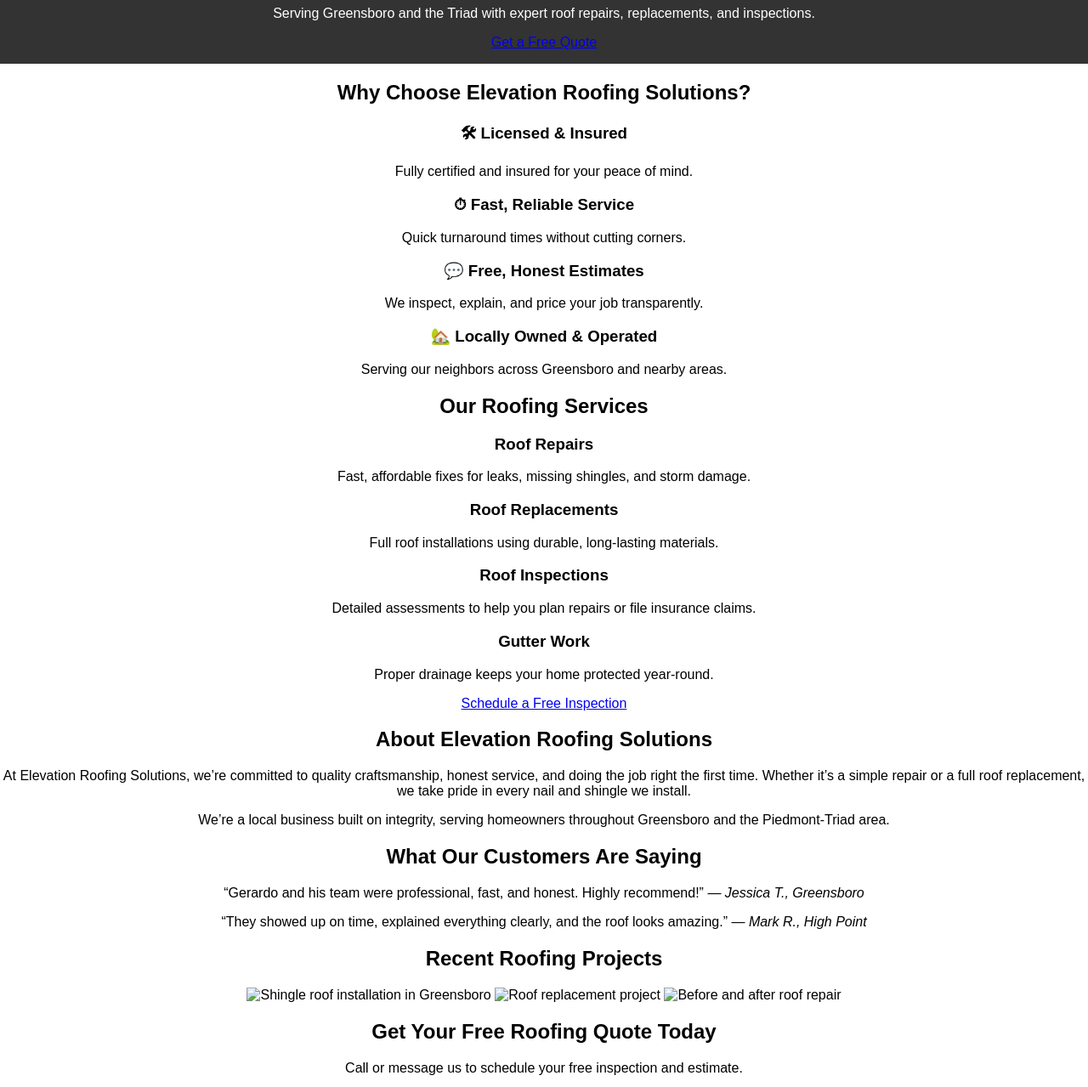
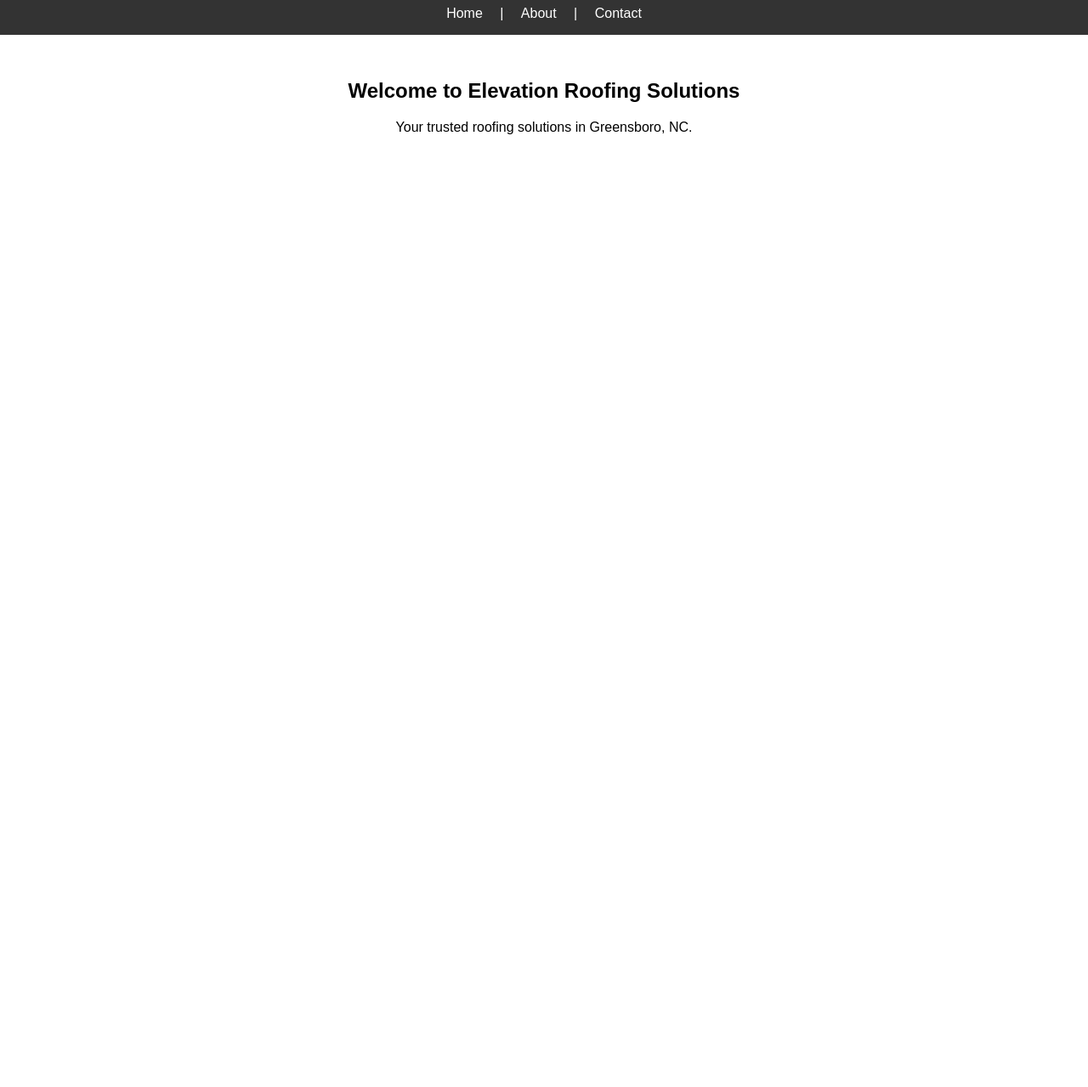
Before and after one commit to gerardojoseplata/elevation-roofing-site, a website: page index.html in a window 1280 px wide. Shown: the part 89-1368 px from the top of the page at 85% size. After the commit the page ends 800 px from the top, so only its background shows below. Drawn offline with Linux system fonts and the light colour scheme; files that its build step writes are made by us from their sources.

Commit message:
switched back layout

```diff
--- a/index.html
+++ b/index.html
@@ -2,113 +2,21 @@
 <html lang="en">
 <head>
     <meta charset="UTF-8">
-    <meta name="viewport" content="width=device-width, initial-scale=1.0">
-    <title>Elevation Roofing Solutions | Roofing Experts in Greensboro, NC</title>
-    <link rel="stylesheet" href="style.css">
+    <title>Elevation Roofing Solutions</title>
+    <link rel="stylesheet" href="css/style.css">
 </head>
 <body>
-
-    <!-- HERO SECTION -->
-    <header class="hero">
-        <h1>Reliable Roofing Solutions You Can Count On</h1>
-        <p>Serving Greensboro and the Triad with expert roof repairs, replacements, and inspections.</p>
-        <a href="/contact.html" class="btn-primary">Get a Free Quote</a>
+    <header>
+        <h1>Elevation Roofing Solutions</h1>
+        <nav>
+            <a href="index.html">Home</a> |
+            <a href="about.html">About</a> |
+            <a href="contact.html">Contact</a>
+        </nav>
     </header>
-
-    <!-- WHY CHOOSE US -->
-    <section class="trust">
-        <h2>Why Choose Elevation Roofing Solutions?</h2>
-        <div class="features">
-            <div class="feature">
-                <h3>🛠 Licensed & Insured</h3>
-                <p>Fully certified and insured for your peace of mind.</p>
-            </div>
-            <div class="feature">
-                <h3>⏱ Fast, Reliable Service</h3>
-                <p>Quick turnaround times without cutting corners.</p>
-            </div>
-            <div class="feature">
-                <h3>💬 Free, Honest Estimates</h3>
-                <p>We inspect, explain, and price your job transparently.</p>
-            </div>
-            <div class="feature">
-                <h3>🏡 Locally Owned & Operated</h3>
-                <p>Serving our neighbors across Greensboro and nearby areas.</p>
-            </div>
-        </div>
-    </section>
-
-    <!-- SERVICES -->
-    <section class="services">
-        <h2>Our Roofing Services</h2>
-        <div class="service-list">
-            <div class="service">
-                <h3>Roof Repairs</h3>
-                <p>Fast, affordable fixes for leaks, missing shingles, and storm damage.</p>
-            </div>
-            <div class="service">
-                <h3>Roof Replacements</h3>
-                <p>Full roof installations using durable, long-lasting materials.</p>
-            </div>
-            <div class="service">
-                <h3>Roof Inspections</h3>
-                <p>Detailed assessments to help you plan repairs or file insurance claims.</p>
-            </div>
-            <div class="service">
-                <h3>Gutter Work</h3>
-                <p>Proper drainage keeps your home protected year-round.</p>
-            </div>
-        </div>
-        <a href="/contact.html" class="btn-secondary">Schedule a Free Inspection</a>
-    </section>
-
-    <!-- ABOUT -->
-    <section class="about">
-        <h2>About Elevation Roofing Solutions</h2>
-        <p>
-            At Elevation Roofing Solutions, we’re committed to quality craftsmanship, honest service,
-            and doing the job right the first time. Whether it’s a simple repair or a full roof replacement,
-            we take pride in every nail and shingle we install.
-        </p>
-        <p>
-            We’re a local business built on integrity, serving homeowners throughout Greensboro and the Piedmont-Triad area.
-        </p>
-    </section>
-
-    <!-- TESTIMONIALS -->
-    <section class="testimonials">
-        <h2>What Our Customers Are Saying</h2>
-        <blockquote>
-            “Gerardo and his team were professional, fast, and honest. Highly recommend!”
-            <cite>— Jessica T., Greensboro</cite>
-        </blockquote>
-        <blockquote>
-            “They showed up on time, explained everything clearly, and the roof looks amazing.”
-            <cite>— Mark R., High Point</cite>
-        </blockquote>
-    </section>
-
-    <!-- PHOTO GALLERY -->
-    <section class="gallery">
-        <h2>Recent Roofing Projects</h2>
-        <div class="gallery-grid">
-            <img src="images/roof1.jpg" alt="Shingle roof installation in Greensboro">
-            <img src="images/roof2.jpg" alt="Roof replacement project">
-            <img src="images/roof3.jpg" alt="Before and after roof repair">
-        </div>
-    </section>
-
-    <!-- CONTACT CALL TO ACTION -->
-    <footer class="contact">
-        <h2>Get Your Free Roofing Quote Today</h2>
-        <p>Call or message us to schedule your free inspection and estimate.</p>
-        <a href="/contact.html" class="btn-primary">Contact Us</a>
-        <p class="footer-info">
-            📍 Serving Greensboro, High Point, and the Piedmont-Triad Area<br>
-            📞 (Your Phone Number Here)<br>
-            ✉️ (Your Email Here)
-        </p>
-    </footer>
-
+    <main>
+        <h2>Welcome to Elevation Roofing Solutions</h2>
+        <p>Your trusted roofing solutions in Greensboro, NC.</p>
+    </main>
 </body>
 </html>
```
